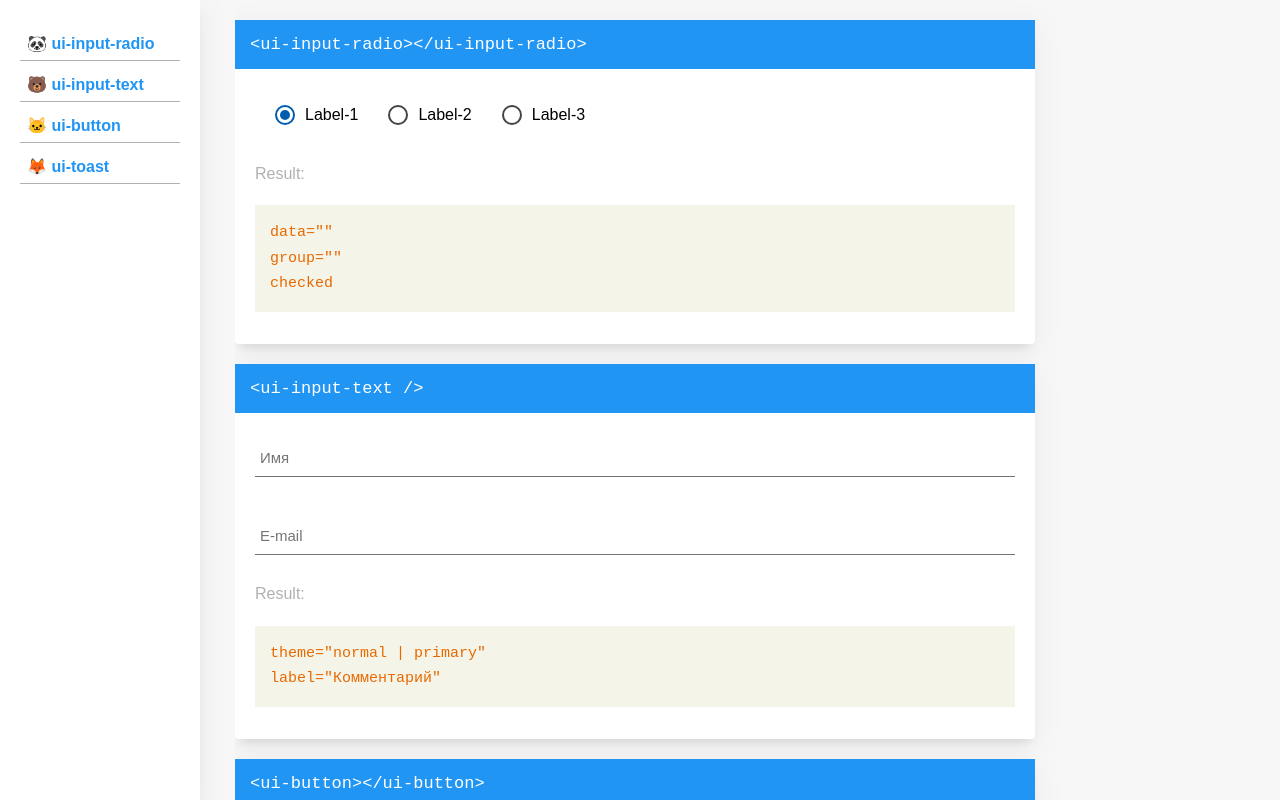
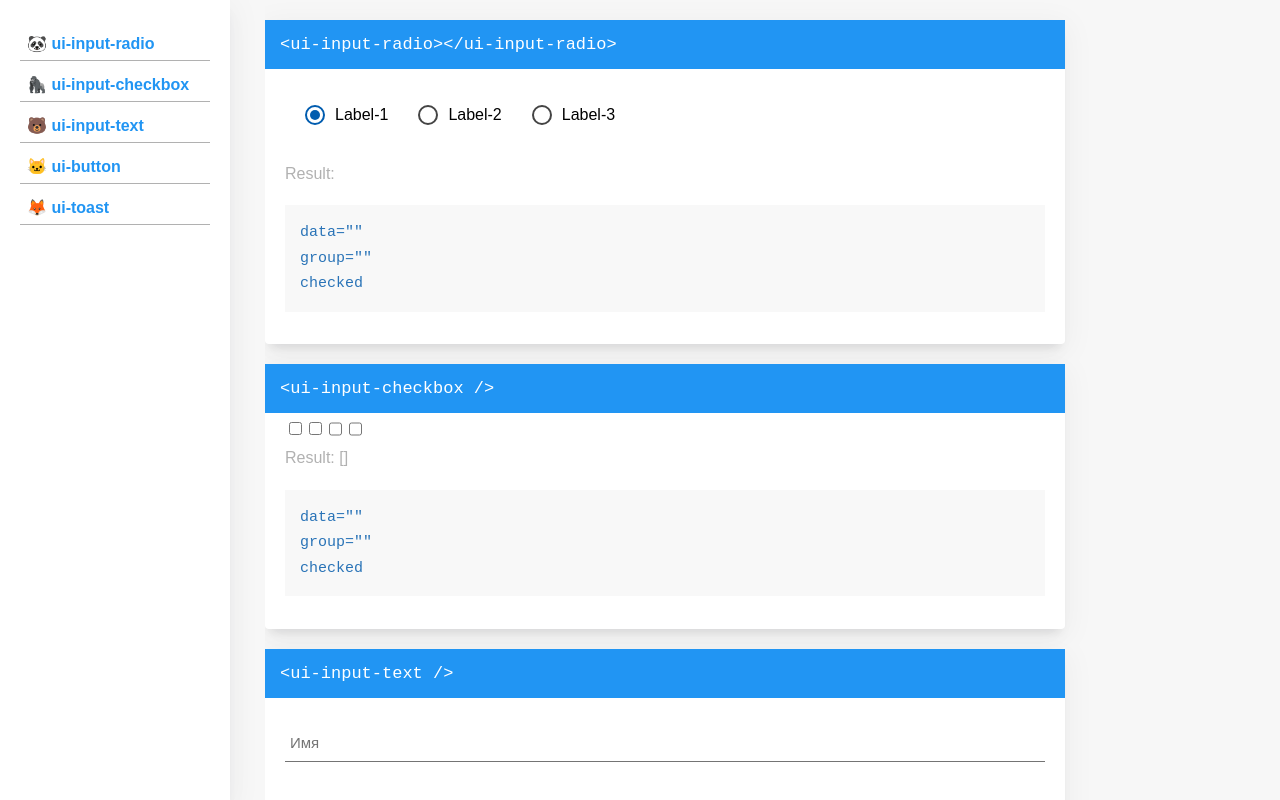
Before and after one commit to anton-sergeenkov/Vue-Uikit, a Vue app: page / in a window 1280 px wide. Built offline with nearby package versions, Linux system fonts and the light colour scheme.

Commit message:
checkbox fail

```diff
--- a/src/App.vue
+++ b/src/App.vue
@@ -4,10 +4,11 @@
         <app-menu class="wrapper-menu"></app-menu>
 
         <div class="wrapper-content">
-            <ui-wrapper-input-radio id="ui-input-radio"/>
-            <ui-wrapper-input-text  id="ui-input-text" />
-            <ui-wrapper-button      id="ui-button" />
-            <ui-wrapper-toast       id="ui-toast" />
+            <ui-wrapper-input-radio    id="ui-input-radio"/>
+            <ui-wrapper-input-checkbox id="ui-input-checkbox" />
+            <ui-wrapper-input-text     id="ui-input-text" />
+            <ui-wrapper-button         id="ui-button" />
+            <ui-wrapper-toast          id="ui-toast" />
         </div>
 
     </div>
@@ -16,19 +17,21 @@
 <script>
 import Menu from './components/components/Menu.vue';
 
-import WrapperButton     from './components/ui-wrapper/WrapperButton.vue';
-import WrapperInputRadio from './components/ui-wrapper/WrapperInputRadio.vue';
-import WrapperInputText  from './components/ui-wrapper/WrapperInputText.vue';
-import WrapperInputToast from './components/ui-wrapper/WrapperInputToast.vue';
+import WrapperButton        from './components/ui-wrapper/WrapperButton.vue';
+import WrapperInputRadio    from './components/ui-wrapper/WrapperInputRadio.vue';
+import WrapperInputCheckbox from './components/ui-wrapper/WrapperInputCheckbox.vue';
+import WrapperInputText     from './components/ui-wrapper/WrapperInputText.vue';
+import WrapperInputToast    from './components/ui-wrapper/WrapperInputToast.vue';
 
 export default {
     components: {
         'app-menu': Menu,
 
-        'ui-wrapper-button':      WrapperButton,
-        'ui-wrapper-input-radio': WrapperInputRadio,
-        'ui-wrapper-input-text':  WrapperInputText,
-        'ui-wrapper-toast':       WrapperInputToast
+        'ui-wrapper-button':         WrapperButton,
+        'ui-wrapper-input-radio':    WrapperInputRadio,
+        'ui-wrapper-input-checkbox': WrapperInputCheckbox,
+        'ui-wrapper-input-text':     WrapperInputText,
+        'ui-wrapper-toast':          WrapperInputToast
     }
 }
 </script>
@@ -73,8 +76,8 @@ h1 {
 h2 {
     width: 100%;
     padding: 15px;
-    background: rgba(179, 183, 104, 0.15);
-    color: var(--color-orange);
+    background: #f8f8f8;
+    color: #2973b7;
     font-family: monospace;
     font-size: 15px;
     font-weight: normal;
@@ -91,7 +94,7 @@ h3 {
 .wrapper {
     display: flex;
     .wrapper-menu {
-        width: 200px;
+        width: 230px;
         height: 100vh;
         flex-shrink: 0;
         overflow: auto;
--- a/src/components/components/Menu.vue
+++ b/src/components/components/Menu.vue
@@ -1,11 +1,15 @@
 <template>
     <ul>
+        <!-- 🐨 🐶 🐹 🐰 🐼 🦁 🐸 🦅 🦇 🐺 🐗 🐴 🦄 🕷 🦒 🐿 🦔  -->
+        <!-- 🍩 🍕 🍦 -->
         <li><a href="#ui-input-radio">🐼 ui-input-radio</a></li>
+        <li><a href="#ui-input-checkbox">🦍 ui-input-checkbox</a></li>
         <li><a href="#ui-input-text">🐻 ui-input-text</a></li>
         <li><a href="#ui-button">🐱 ui-button</a></li>
         <li><a href="#ui-toast">🦊 ui-toast</a></li>
     </ul>
 </template>
+
 
 <style scoped>
 ul {
--- /dev/null
+++ b/src/components/ui-wrapper/WrapperInputCheckbox.vue
@@ -0,0 +1,33 @@
+<template>
+    <div class="wrapper-components">
+        <h1>&lt;ui-input-checkbox /&gt;</h1>
+
+        <ui-input-checkbox v-model="checkedNames" data="Sawyer" />
+        <ui-input-checkbox v-model="checkedNames" data="Kate" />
+
+        <input type="checkbox" value="Джек" v-model="checkedNames">
+        <input type="checkbox" value="Джон" v-model="checkedNames">
+
+        <h3>Result: {{ checkedNames }}</h3>
+
+        <h2>
+            data="" <br>
+            group="" <br>
+            checked
+        </h2>
+    </div>
+</template>
+
+<script>
+export default {
+    data() {
+        return {
+            checkedNames: []
+        }
+    }
+}
+</script>
+
+<style>
+
+</style>
--- /dev/null
+++ b/src/components/ui/input-checkbox.vue
@@ -0,0 +1,54 @@
+<template>
+    <div>
+        <input
+            @input="$emit('input', $event.target.value)"
+            :value="data"
+            type="checkbox"
+        >
+    </div>
+</template>
+
+<script>
+export default {
+    props: {
+        data: { type: String }
+    }
+}
+</script>
+
+<style scoped lang="scss">
+$color-primary: #005caf;
+$color-dark: #444444;
+$size: 20px;
+
+.component-ui-input-radio {
+    display: flex;
+    align-items: center;
+    cursor: pointer;
+    user-select: none;
+}
+input[type="radio"] {
+    display: none;
+    &:checked + .icon:after {
+        content: '';
+        display: block;
+        width: $size / 2;
+        height: $size / 2;
+        background: $color-primary;
+        border-radius: 50%;
+    }
+    &:checked + .icon {
+        border: 2px solid $color-primary;
+    }
+}
+.icon {
+    display: flex;
+    justify-content: center;
+    align-items: center;
+    width: $size;
+    height: $size;
+    margin: 10px;
+    border: 2px solid $color-dark;
+    border-radius: 50%;
+}
+</style>
```
Also changed, not shown: src/components/ui/index.js (+10 -8 lines).
